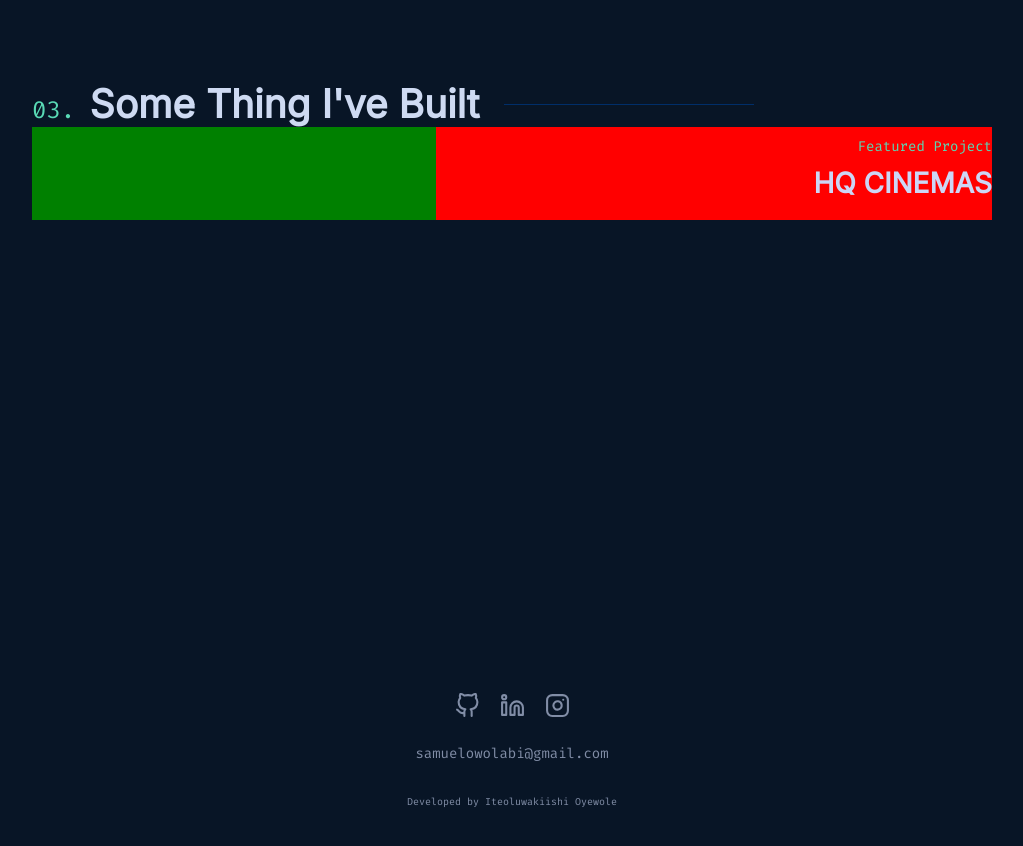
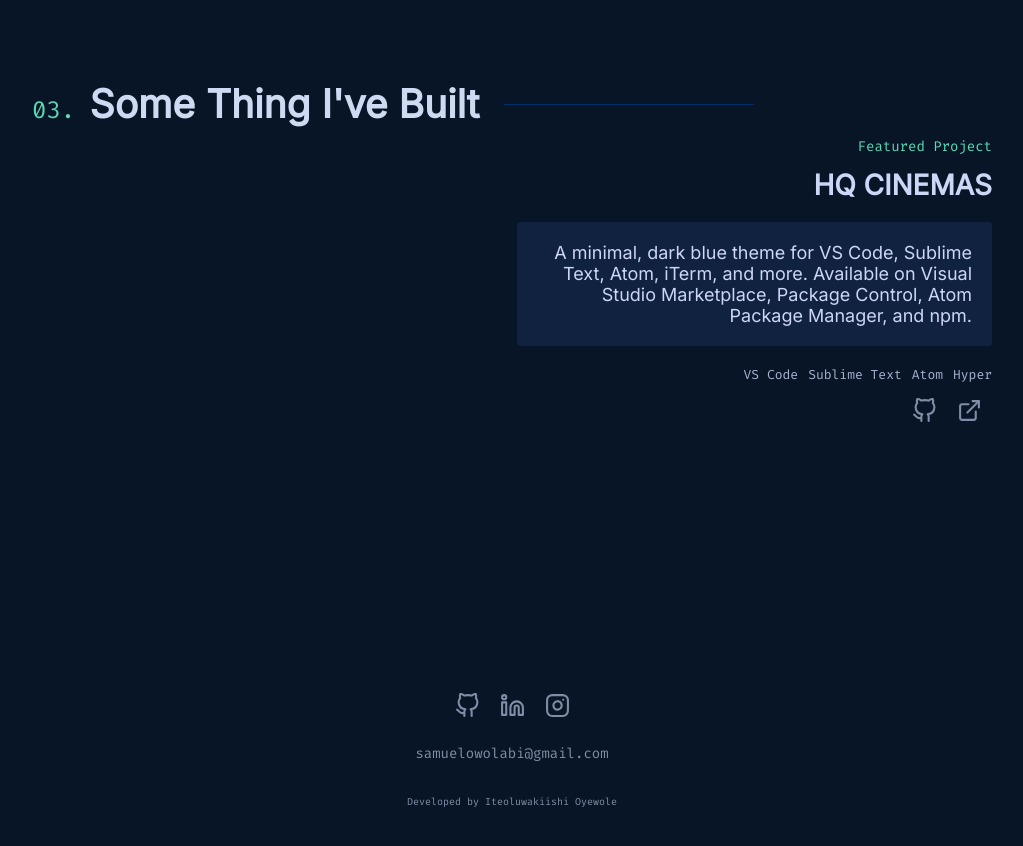
Before and after one commit to kiishi-0/samuel-portfolio, a React (Create React App) app: page / in a window 1280 px wide. Shown: the part 2320-3166 px from the top of the page, without its empty margins (128-1151 px from the left). Built offline with nearby package versions, Linux system fonts and the light colour scheme.

Commit message:
Finished WorkInfoDiv

```diff
--- a/public/index.html
+++ b/public/index.html
@@ -30,7 +30,7 @@
       work correctly both with client-side routing and a non-root public URL.
       Learn how to configure a non-root public URL by running `npm run build`.
     -->
-    <title>React App</title>
+    <title>Samuel Owolabi</title>
   </head>
   <body>
     <noscript>You need to enable JavaScript to run this app.</noscript>
--- a/src/Components/PreviousWorksSection/PreviousWorksSection.jsx
+++ b/src/Components/PreviousWorksSection/PreviousWorksSection.jsx
@@ -27,7 +27,7 @@
     display: grid;
     grid-template-columns: repeat(12, 1fr);
     gap: 10px;
-    background: green;
+    // background: green;
 `
 
 export default function PreviousWorksSection() {
@@ -36,6 +36,7 @@
         <SectionTitle title="Some Thing I've Built" pos="3"/>
         <WorkContentDiv>
             {/* <WorkInfo> */}
+
                 <WorkInfoDiv workName="HQ CINEMAS"></WorkInfoDiv>
             {/* </WorkInfo> */}
         </WorkContentDiv>
--- a/src/Components/WorkInfoDiv/WorkInfoDiv.jsx
+++ b/src/Components/WorkInfoDiv/WorkInfoDiv.jsx
@@ -3,14 +3,14 @@
 
 
 const WorkContent = styled.div`
-    grid-column: 6 / -1;
+    grid-column: 7 / -1;
     display: flex;
     flex-direction: column;
     align-items: center;
     justify-content: center;
     // width: 400px;
     text-align: right;
-    background: red;
+    // background: red;
     // justify-self: end;
 `
 // const WorkImageDiv = styled.div`
@@ -32,19 +32,113 @@
     font-weight: 600;
     margin-bottom: 20px;
     text-decoration: none;
-    width: 100%;
+    // width: 100%;
     color: #ccd6f6;
     transition: color linear .25s;
     :hover{
         color: #59D9B5;
     }
 `
+const WorkNameH3 = styled.h3`
+    width: 100%;
+`
+const WorkInfoTextDiv = styled.div`
+    display: flex;
+    width: 100%;
+    text-align: right;
+    padding: 20px;
+    background: #112240;
+    margin: 20px 0;
+    border-radius: 4px;
+    transition: linear .25s;
+    :hover{
+        box-shadow: 0 20px 30px -15px rgba(2,12,27,0.7);
+    }
+`
+const WorkInfoText = styled.p`
+    color: #ccd6f6;
+    font-size: 18px;
+    font-family: 'Inter', sans-serif;
+`
+const ToolsDiv = styled.ul`
+    display: flex;
+    text-align: right;
+    flex-wrap: wrap;
+    justify-content: flex-end;
+    align-items: center;
+    width: 100%;
+`
+const ToolItems = styled.li`
+    color: #a8b2d1;
+    font-family: 'Fira Code', monospace;
+    list-style: none;
+    font-size: 13px;
+    margin: 0 0 0 10px;
+`
 
+const LinksDiv = styled.div`
+    display: flex;
+    width: 100%;
+    justify-content: flex-end;
+    align-items: center;
+    padding: 15px 0;
+`
+
+const LinkTo = styled.a`
+  text-decoration: none;
+  color: #818DA6;
+  transition: color .25s linear;
+  font-family: 'Fira Code', monospace;
+  font-size: 14px;
+  :hover{
+    color: #59D9B5;
+  }
+`
+const ImageDiv = styled.div`
+  width: 25px;
+  height: 25px;
+  // display: flex;
+  // align-items: center;
+  // justify-content: center;
+  margin: 0 10px;
+  :hover svg{
+    stroke: #59D9B5;
+    transition: all .25s linear;
+  }
+`
 export default function WorkInfoDiv(props) {
   return (
     <WorkContent>
         <Featured>Featured Project</Featured>
-        <WorkName href="https://hqcinemas.com/">{props.workName}</WorkName>
+        <WorkNameH3>
+            <WorkName href="https://hqcinemas.com/">{props.workName}</WorkName>
+        </WorkNameH3>
+        <WorkInfoTextDiv>
+            <WorkInfoText>
+                A minimal, dark blue theme for VS Code,
+                Sublime Text, Atom, iTerm, and more. Available
+                on Visual Studio Marketplace, Package Control,
+                Atom Package Manager, and npm.
+            </WorkInfoText>
+        </WorkInfoTextDiv>
+        <ToolsDiv>
+            <ToolItems>VS Code</ToolItems>
+            <ToolItems>Sublime Text</ToolItems>
+            <ToolItems>Atom</ToolItems>
+            <ToolItems>Hyper</ToolItems>
+        </ToolsDiv>
+        <LinksDiv>
+            <LinkTo href='https://github.com/miame3019' rel='noopener' target="_blank">
+                <ImageDiv>
+                    <svg xmlns="http://www.w3.org/2000/svg" role="img" viewBox="0 0 24 24" fill="none" stroke="currentColor" stroke-width="2" stroke-linecap="round" stroke-linejoin="round" class="feather feather-github"><title>GitHub</title><path d="M9 19c-5 1.5-5-2.5-7-3m14 6v-3.87a3.37 3.37 0 0 0-.94-2.61c3.14-.35 6.44-1.54 6.44-7A5.44 5.44 0 0 0 20 4.77 5.07 5.07 0 0 0 19.91 1S18.73.65 16 2.48a13.38 13.38 0 0 0-7 0C6.27.65 5.09 1 5.09 1A5.07 5.07 0 0 0 5 4.77a5.44 5.44 0 0 0-1.5 3.78c0 5.42 3.3 6.61 6.44 7A3.37 3.37 0 0 0 9 18.13V22"></path></svg>
+                </ImageDiv>
+            </LinkTo>
+            <LinkTo href="https://hqcinemas.com/" rel='noopener' target="_blank">
+                <ImageDiv>
+                    <svg xmlns="http://www.w3.org/2000/svg" role="img" viewBox="0 0 24 24" fill="none" stroke="currentColor" stroke-width="2" stroke-linecap="round" stroke-linejoin="round" class="feather feather-external-link"><title>External Link</title><path d="M18 13v6a2 2 0 0 1-2 2H5a2 2 0 0 1-2-2V8a2 2 0 0 1 2-2h6"></path><polyline points="15 3 21 3 21 9"></polyline><line x1="10" y1="14" x2="21" y2="3"></line></svg>
+                </ImageDiv>
+            </LinkTo>
+        </LinksDiv>
     </WorkContent>
 
   )
```
Also changed, not shown: src/Components/WorkInfoImage/WorkInfoImage.jsx (added, +8 -0 lines).
